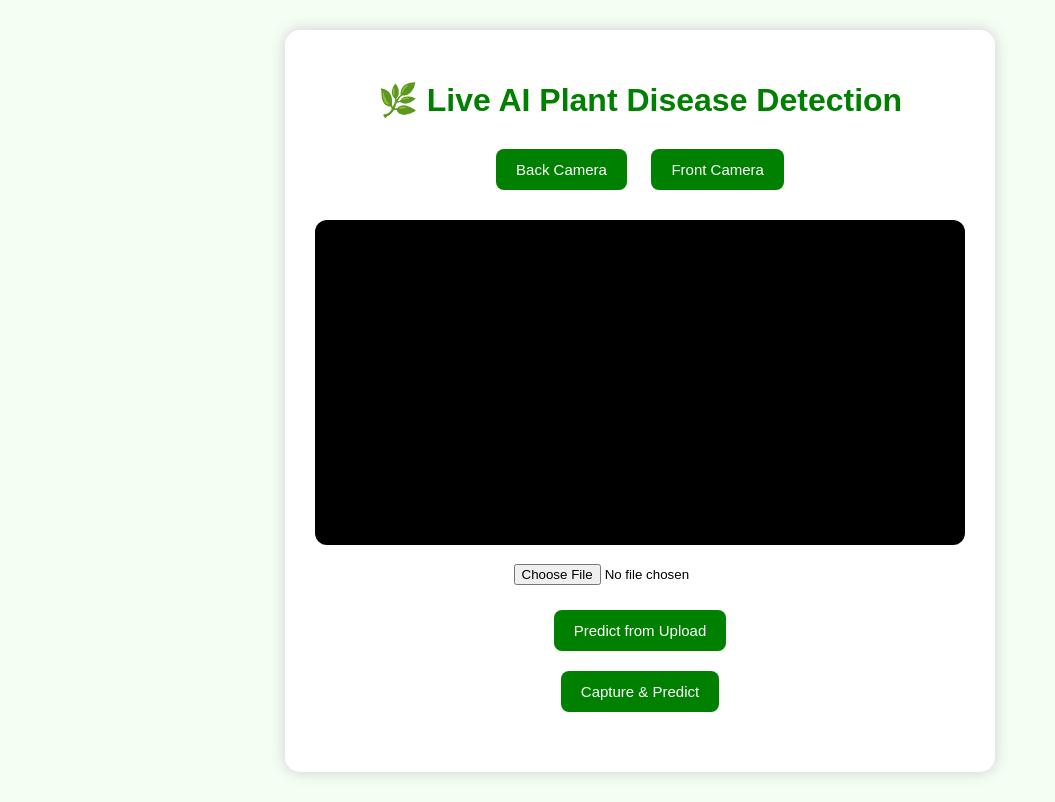
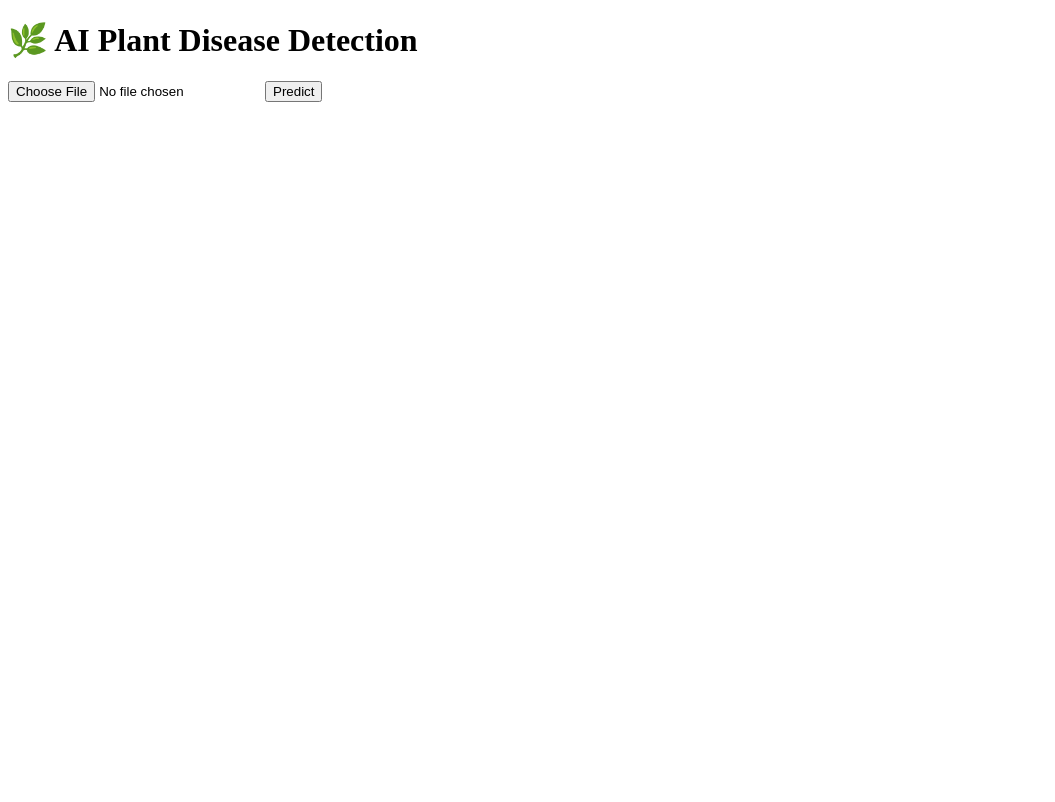
Before and after one commit to mdarif3825-netizen/PlantDiseaseProject, a Flask app: page / in a window 1280 px wide. Shown: the whole page, without its empty margins (0-1055 px from the left). After the commit the page ends 102 px from the top, so only its background shows below. Run offline with Flask 3, Linux system fonts and the light colour scheme.

Commit message:
Refactor index.html to simplify plant disease detection
Removed live camera functionality and updated the form for file upload.

```diff
--- a/templates/index.html
+++ b/templates/index.html
@@ -3,161 +3,22 @@
 <head>
     <meta charset="UTF-8">
     <meta name="viewport" content="width=device-width, initial-scale=1.0">
-    <title>AI Plant Disease Detection</title>
-
-    <style>
-        body {
-            font-family: Arial, sans-serif;
-            background: #f4fff4;
-            text-align: center;
-            padding: 30px;
-            margin: 0;
-        }
-
-        .container {
-            width: 90%;
-            max-width: 650px;
-            margin: auto;
-            background: white;
-            padding: 30px;
-            border-radius: 15px;
-            box-shadow: 0px 0px 15px #ccc;
-        }
-
-        h1 {
-            color: green;
-            margin-bottom: 20px;
-        }
-
-        video {
-            width: 100%;
-            max-height: 400px;
-            border-radius: 12px;
-            margin-top: 20px;
-            background: #000;
-        }
-
-        canvas {
-            display: none;
-        }
-
-        button {
-            padding: 12px 20px;
-            margin: 10px;
-            border: none;
-            border-radius: 8px;
-            cursor: pointer;
-            background: green;
-            color: white;
-            font-size: 15px;
-        }
-
-        button:hover {
-            background: darkgreen;
-        }
-
-        .result {
-            margin-top: 30px;
-            background: #f0fff0;
-            padding: 20px;
-            border-radius: 12px;
-            text-align: left;
-        }
-
-        input[type="file"] {
-            margin: 15px;
-        }
-
-        img {
-            width: 100%;
-            max-height: 300px;
-            object-fit: contain;
-            margin-top: 20px;
-            border-radius: 10px;
-        }
-
-        .preview-title {
-            margin-top: 20px;
-            font-weight: bold;
-            color: #333;
-        }
-    </style>
+    <title>Plant Disease Detection</title>
 </head>
 <body>
 
-<div class="container">
-    <h1>🌿 Live AI Plant Disease Detection</h1>
+<h1>🌿 AI Plant Disease Detection</h1>
 
-    <!-- Camera Buttons -->
-    <button type="button" onclick="startCamera('environment')">Back Camera</button>
-    <button type="button" onclick="startCamera('user')">Front Camera</button>
-
-    <!-- Live Camera -->
-    <video id="video" autoplay playsinline></video>
-    <canvas id="canvas"></canvas>
-
-    <!-- Upload Form -->
 <form method="POST" enctype="multipart/form-data">
-        <input type="file" name="file" accept="image/*">
-        <br>
-        <button type="submit">Predict from Upload</button>
+    <input type="file" name="file" required>
+    <button type="submit">Predict</button>
 </form>
 
-    <!-- Capture Button -->
-    <button type="button" onclick="captureImage()">Capture & Predict</button>
-
-    <!-- Captured Image Preview -->
-    <div class="preview-title" id="previewTitle"></div>
-    <img id="preview" style="display:none;">
-
-    <!-- Prediction Result -->
 {% if result %}
-    <div class="result">
     <h2>Prediction Result</h2>
     <p><strong>Disease:</strong> {{ result }}</p>
-        <p><strong>Suggested Medicine:</strong> {{ medicine }}</p>
-    </div>
+    <p><strong>Medicine:</strong> {{ medicine }}</p>
 {% endif %}
-</div>
-
-<script>
-let video = document.getElementById("video");
-let canvas = document.getElementById("canvas");
-let preview = document.getElementById("preview");
-let previewTitle = document.getElementById("previewTitle");
-
-function startCamera(type) {
-    navigator.mediaDevices.getUserMedia({
-        video: {
-            facingMode: { ideal: type }
-        }
-    })
-    .then(function(stream) {
-        video.srcObject = stream;
-    })
-    .catch(function(error) {
-        alert("Camera access denied or not supported on this device/browser.");
-        console.log(error);
-    });
-}
-
-function captureImage() {
-    let context = canvas.getContext("2d");
-
-    canvas.width = video.videoWidth;
-    canvas.height = video.videoHeight;
-
-    context.drawImage(video, 0, 0, canvas.width, canvas.height);
-
-    let imageData = canvas.toDataURL("image/png");
-
-    preview.src = imageData;
-    preview.style.display = "block";
-    previewTitle.innerHTML = "Captured Image Preview";
-
-    alert("Image captured successfully! Backend live prediction can be connected next.");
-}
-</script>
 
 </body>
 </html>
```
Lines whose indentation alone changed are shown as unchanged.
